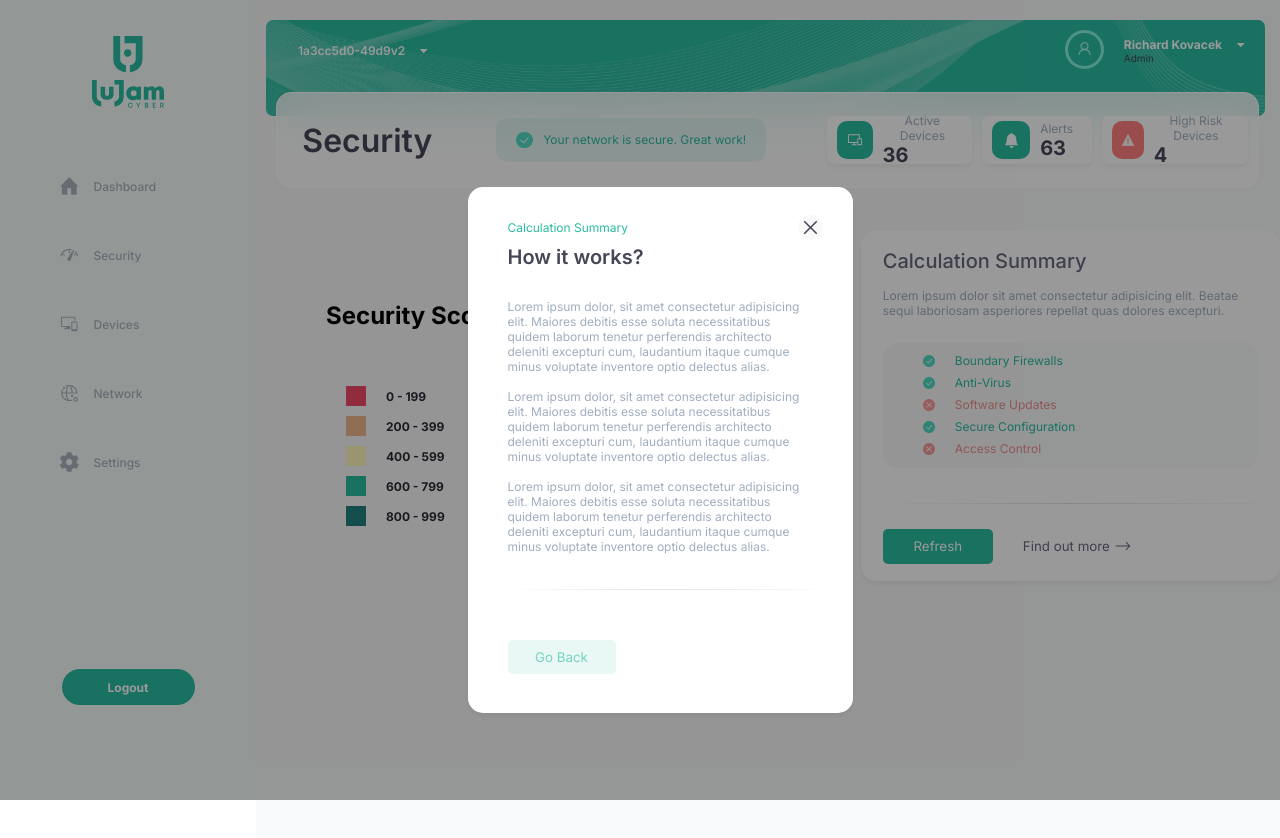
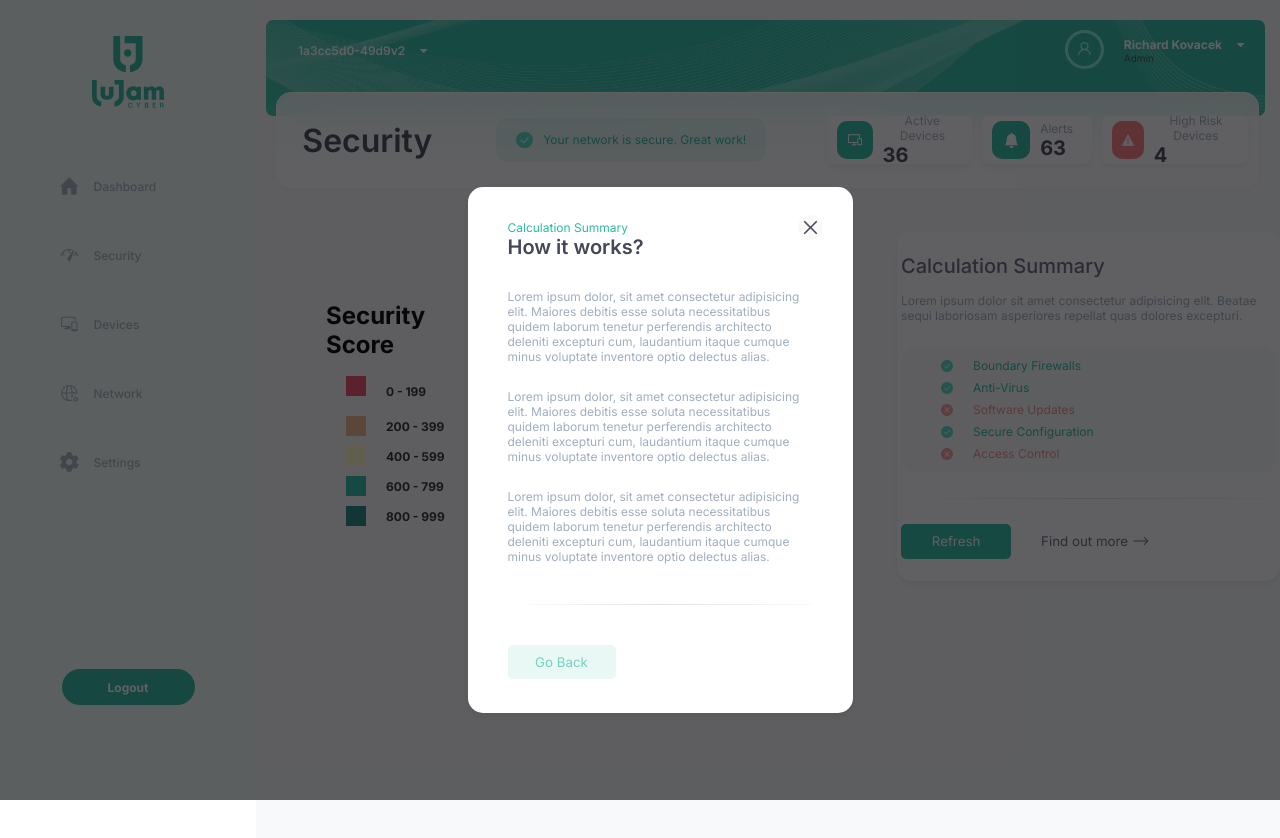
Before and after one commit to iKarans/jersey-client-project, a React (Create React App) app: page /security in a window 1280 px wide. Both pictures are taken after a click on the button "Find out more". Shown: the top 838 px of the page. Built offline with nearby package versions, Linux system fonts and the light colour scheme.

Commit message:
cleaned up some styles

```diff
--- a/src/App.jsx
+++ b/src/App.jsx
@@ -1,6 +1,5 @@
 import React from "react";
 
-import Security from "./containers/Security/Security";
 
 import "./App.css";
 import { BrowserRouter as Router } from "react-router-dom";
--- a/src/assets/styles/_variables.scss
+++ b/src/assets/styles/_variables.scss
@@ -22,6 +22,9 @@ $security-poor: #F0B78E;
 $security-fair: #FFF9C0;
 $security-good: #2ABCA1;
 $security-excellent: #20837F;
+$security-calc-header-text: #676980;
+$security-calc-text: #A0AEC0;
+$security-calc-info-button: #73D3C1;
 
 // Network Page
 $network-alerts-border: #CBF0ED;
--- a/src/components/CalculationInfo/CalculationInfo.jsx
+++ b/src/components/CalculationInfo/CalculationInfo.jsx
@@ -13,17 +13,12 @@ const { showMoreInfo } = props;
             <div className="content">
                 <img className="content__image" src={Cross} alt="Cross" onClick={showMoreInfo}></img>
                 <p className="content__sub" style={{color: '#2abca1'}}>Calculation Summary</p>
-
                 <h1 className="content__title">How it works?</h1>
-
+                <p className="content__text"> Lorem ipsum dolor, sit amet consectetur adipisicing elit. Maiores debitis esse soluta necessitatibus quidem laborum tenetur perferendis architecto deleniti excepturi cum, laudantium itaque cumque minus voluptate inventore optio delectus alias.</p>
+                <p className="content__text"> Lorem ipsum dolor, sit amet consectetur adipisicing elit. Maiores debitis esse soluta necessitatibus quidem laborum tenetur perferendis architecto deleniti excepturi cum, laudantium itaque cumque minus voluptate inventore optio delectus alias.</p>
                 <p className="content__text"> Lorem ipsum dolor, sit amet consectetur adipisicing elit. Maiores debitis esse soluta necessitatibus quidem laborum tenetur perferendis architecto deleniti excepturi cum, laudantium itaque cumque minus voluptate inventore optio delectus alias.</p>
 
-                <p className="content__text"> Lorem ipsum dolor, sit amet consectetur adipisicing elit. Maiores debitis esse soluta necessitatibus quidem laborum tenetur perferendis architecto deleniti excepturi cum, laudantium itaque cumque minus voluptate inventore optio delectus alias.</p>
-
-                <p className="content__text"> Lorem ipsum dolor, sit amet consectetur adipisicing elit. Maiores debitis esse soluta necessitatibus quidem laborum tenetur perferendis architecto deleniti excepturi cum, laudantium itaque cumque minus voluptate inventore optio delectus alias.</p>
-
-
-                <hr/>
+                <hr className="content__line"/>
 
                 <button className="content__button" onClick={showMoreInfo}>Go Back</button>
             </div>
--- a/src/components/CalculationInfo/CalculationInfo.scss
+++ b/src/components/CalculationInfo/CalculationInfo.scss
@@ -5,7 +5,7 @@
     position: absolute;
     top: 0;
     left: 0;
-    background-color: rgba($color: #000000, $alpha: 0.4);
+    background-color: rgba(12, 12, 15, 0.65);
     display: flex;
     justify-content: center;
     align-items: center;
@@ -57,14 +57,12 @@
         color: #454756;
         font-size: 20px;
         font-weight: 600;
-        line-height: 24px;
-        margin-top: 10px;
         margin-bottom: 30px;
     }
 
     &__text {
         margin-top: 15px;
-        margin-bottom: 15px;
+        margin-bottom: 25px;
         color: #A0AEC0;
     }
 
@@ -74,18 +72,21 @@
         background: rgba(42, 188, 161, 0.1);
         border: none;
         border-radius: 5px;
-        color: #73D3C1;
-        margin-top: 50px;
+        color: $security-calc-info-button;
+        margin-top: 40px;
         cursor: pointer;
 
     }
 
     &__button:hover {
         background: $primary-color;
-        color: white;
+        color: $text-tertiary;
+    }
+
+    &__line {
+        margin-top: 40px;
+        border: 0;
+        height: 1px;
+        background-image: linear-gradient(to right, rgba(224, 225, 226, 0), rgba(224, 225, 226, 1), rgba(224, 225, 226, 0.15625));
     }
 }
-
-hr {
-    margin-top: 35px;
-}
--- a/src/components/CalculationSummary/CalculationSummary.scss
+++ b/src/components/CalculationSummary/CalculationSummary.scss
@@ -8,9 +8,9 @@
     display: flex;
     justify-content: center;
     align-items: center;
-    background-color: white;
+    background-color: $text-tertiary;
     box-shadow: 0px 3.5px 5.5px rgba(0, 0, 0, 0.05);
-    margin: 100px 0 0 15px; // to change
+    margin: 100px 0 0 95px; // to change
 
     &__container {
         height: 315px;
@@ -25,7 +25,7 @@
             justify-content: flex-start;
             font-size: 20px;
             font-weight: 500;
-            color: #676980;
+            color: $security-calc-header-text;
         }
 
         &--text {
@@ -43,7 +43,7 @@
         display: flex;
         justify-content: flex-start;
         align-items: center;
-        background-color: #F8F9FA;
+        background-color: $background-color;
         border-radius: 15px;
     }
 
@@ -84,7 +84,7 @@
             background: none;
             border: none;
             margin-left: 30px;
-            color: #676980;
+            color: $security-calc-header-text;
 
         }
 
@@ -97,12 +97,10 @@
         }
     }
 
-
+    &__line {
+        margin-top: 25px;
+        border: 0;
+        height: 1px;
+        background-image: linear-gradient(to right, rgba(224, 225, 226, 0), rgba(224, 225, 226, 1), rgba(224, 225, 226, 0.15625));
+    }
 }
-
-hr {
-    margin-top: 25px;
-    border: 0;
-    height: 1px;
-    background-image: linear-gradient(to right, rgba(224, 225, 226, 0), rgba(224, 225, 226, 1), rgba(224, 225, 226, 0.15625));
-}
--- a/src/components/CalculationSummary/CalulationSummary.jsx
+++ b/src/components/CalculationSummary/CalulationSummary.jsx
@@ -33,7 +33,7 @@ const CalulationSummary = (props) => {
                     </div>
                 </div>
 
-                <hr/>
+                <hr className="calculation__line"/>
 
                 <div className="calculation__button">
                     <button className="calculation__button--refresh">Refresh</button>
```
